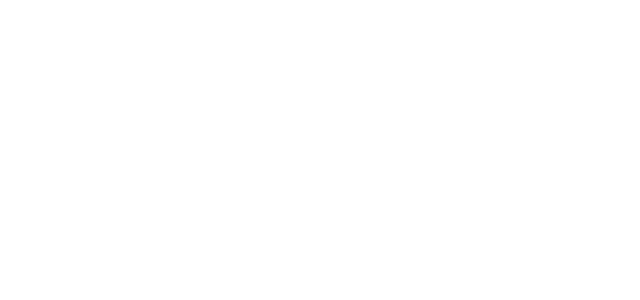
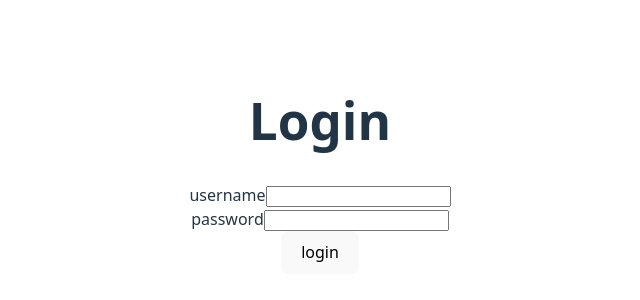
Before and after one commit to Gerlad64/cc5003-servicios, a React (Vite) app in the folder frontend/: page /login in a window 1280 px wide. Before the commit this address had no page. Shown: the part 234-534 px from the top of the page, without its empty margins (320-960 px from the left). Built offline with nearby package versions, Linux system fonts and the light colour scheme.

Commit message:
Feat: implementacion vista login

```diff
--- a/frontend/src/App.tsx
+++ b/frontend/src/App.tsx
@@ -4,6 +4,7 @@
 import { Services } from './components/Services';
 import { SingleServicePage } from './components/SingleServicePage';
 import RegisterForm from './components/RegisterForm';
+import LoginForm from './components/LoginForm';
 
 function App() {
   return (
@@ -13,7 +14,8 @@
           <Route path="/" element={<HomePage />} />
           <Route path="/services" element={<Services />} />
           <Route path="/services/:id" element={<SingleServicePage />} />
-          <Route path="/register" element={<RegisterForm/>}/>
+          <Route path="/register" element={<RegisterForm />} />
+          <Route path="/login" element={<LoginForm />} />
         </Routes>
       </div>
     </Router>
--- /dev/null
+++ b/frontend/src/components/LoginForm.tsx
@@ -0,0 +1,50 @@
+import { useState } from "react";
+import loginService from "../requests/login";
+import type { UserData } from "../model/UserData";
+
+const LoginForm = () => {
+  const [username, setUsername] = useState<string>("");
+  const [password, setPassword] = useState<string>("");
+  const [user, setUser] = useState<UserData | null>(null);
+
+  const handleSubmit = async (event: React.FormEvent<HTMLFormElement>) => {
+    event.preventDefault();
+    try {
+      const user = await loginService.login({
+        username,
+        password,
+      });
+      setUser(user);
+    } catch (error) {
+      console.log(user);
+      console.log(error)
+    };
+  }
+
+  const handleUsernameChange = (event: React.ChangeEvent<HTMLInputElement>) => {
+    setUsername(event.target.value);
+  }
+
+  const handlePasswordChange = (event: React.ChangeEvent<HTMLInputElement>) => {
+    setPassword(event.target.value);
+  }
+
+  return (
+    <div>
+      <h1> Login </h1>
+      <form onSubmit={handleSubmit}>
+        <div>
+          username
+          <input value={username} onChange={handleUsernameChange}/>
+        </div>
+        <div>
+          password
+          <input value={password} onChange={handlePasswordChange}/>
+        </div>
+        <button type="submit"> login </button>
+      </form>
+    </div>
+  );
+};
+
+export default LoginForm;
--- a/frontend/src/requests/login.ts
+++ b/frontend/src/requests/login.ts
@@ -8,8 +8,8 @@
 
 const baseUrl = "http://localhost:3001/api/login";
 
-const login = async (credenttials: Credentials) => {
-  const response = await axios.post(baseUrl, credenttials);
+const login = async (credentials: Credentials) => {
+  const response = await axios.post(baseUrl, credentials);
 
   const csrfToken = response.headers["x-csrf-token"];
 
```
